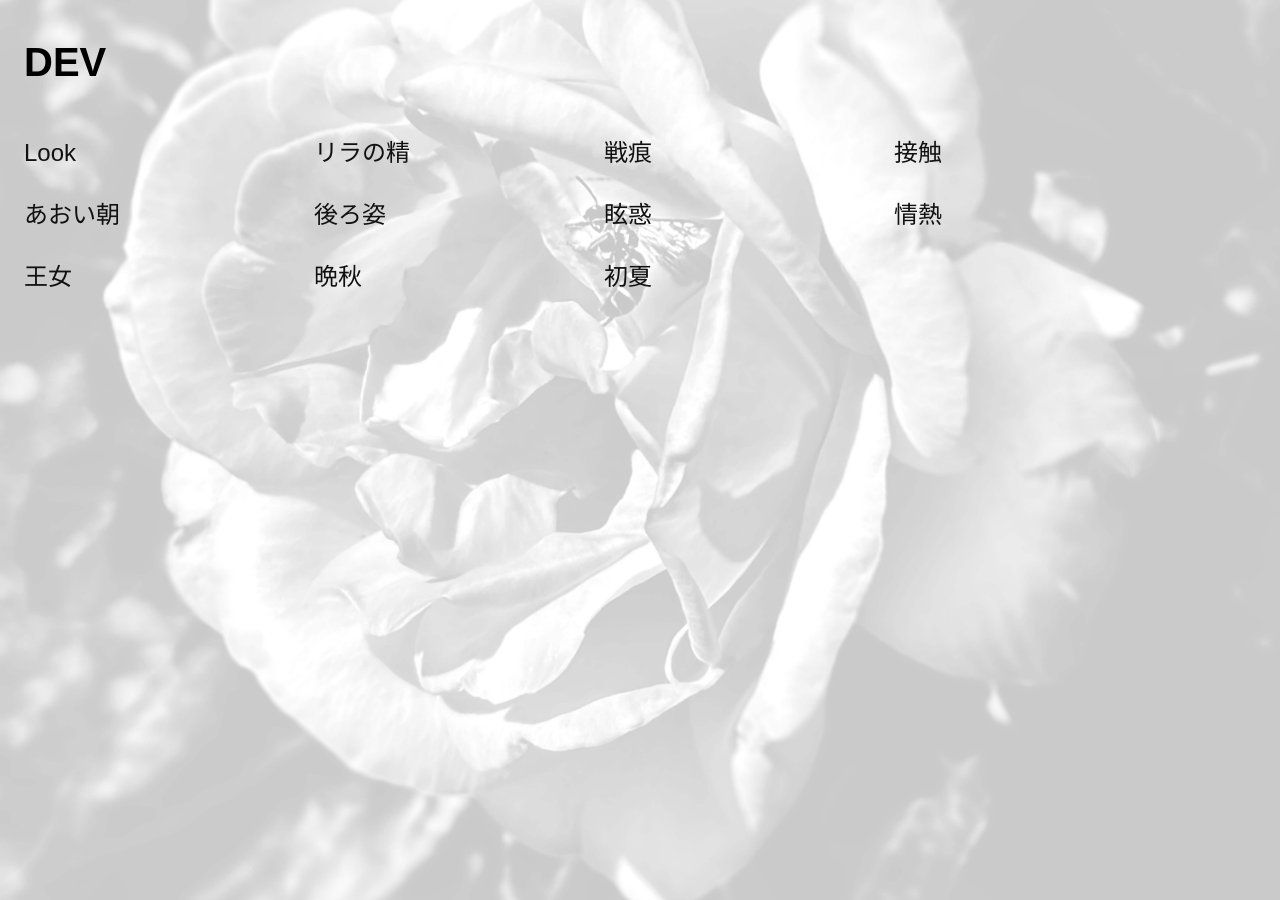
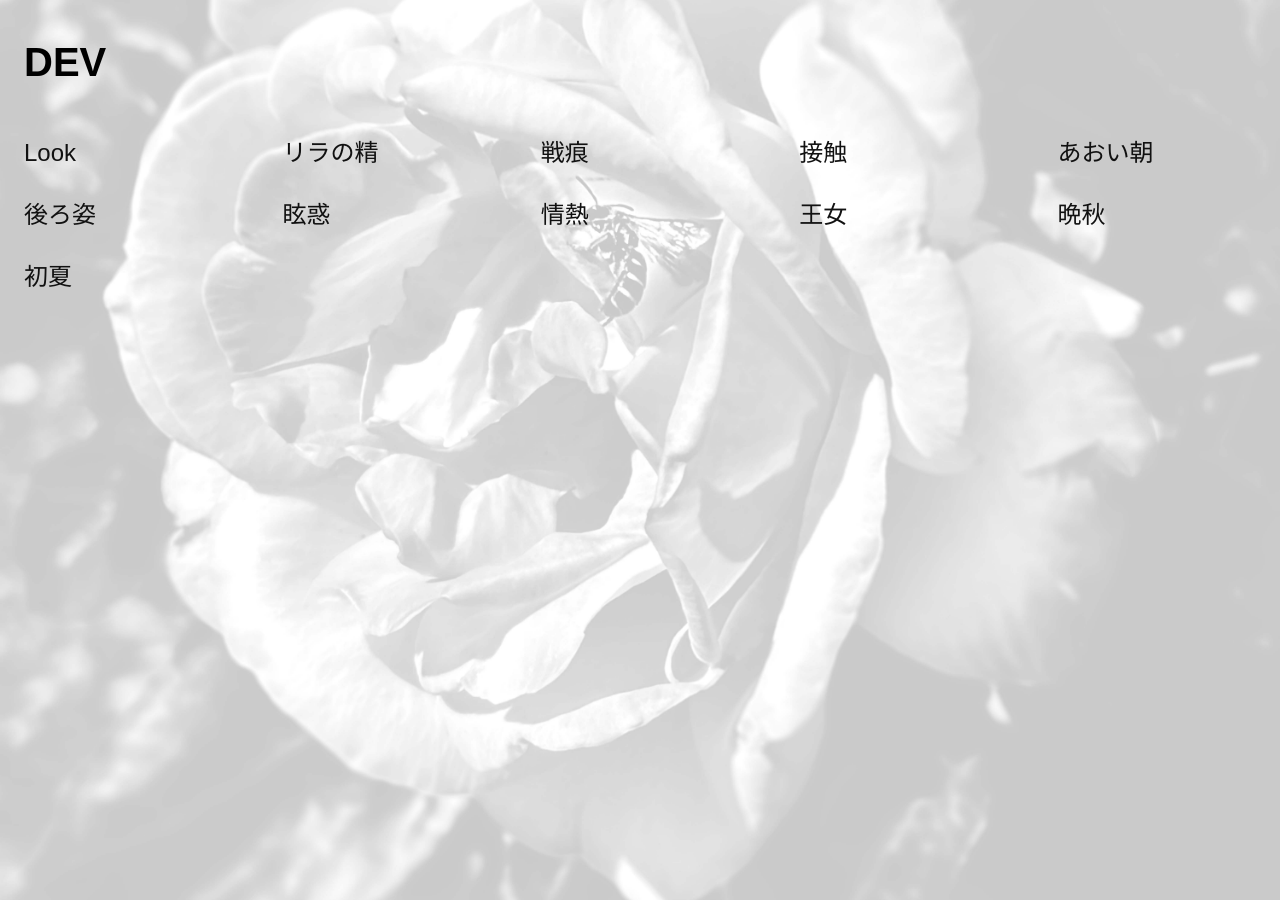
Before and after one commit to ohlucinda/gem-dtp, a Jekyll site: the page built from dev.html, in a window 1280 px wide. Built offline with Jekyll 4.4.1, drawn with Linux system fonts in a browser that asks for light colours; some web fonts are replaced.

Commit message:
Update dev.html

```diff
--- a/dev.html
+++ b/dev.html
@@ -60,8 +60,6 @@
 
 gap: 26px 60px;
 
-max-width: 1100px;
-
 }
 
 .post-list a {
```
